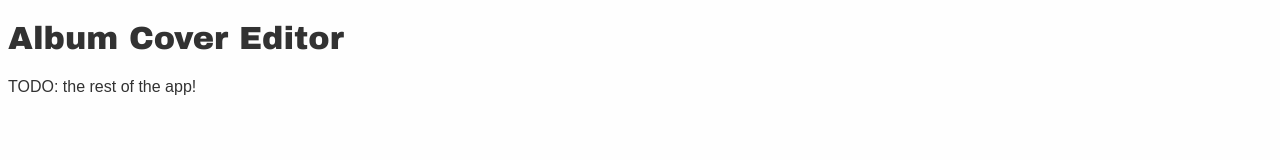
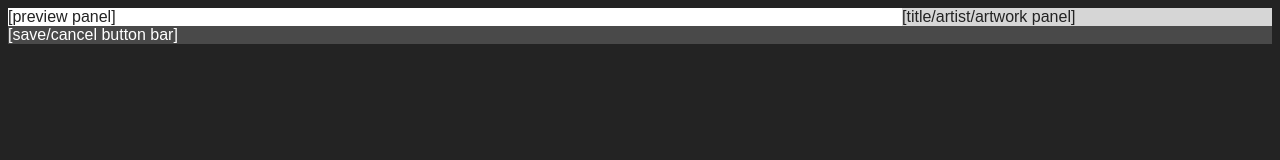
Before and after one commit to tapostrophemo/albumCoverEditor, a React app: page / in a window 1280 px wide. Built offline with nearby package versions, Linux system fonts and the light colour scheme.

Commit message:
simple layout of visual blocks for the Editor

```diff
--- a/src/index.scss
+++ b/src/index.scss
@@ -1,8 +1,8 @@
 @import "./stylesheets/variables";
 
 body {
-  color: $black;
-  background-color: $white;
+  color: $white;
+  background-color: $black;
   font-family: $font-stack;
 }
 
@@ -10,3 +10,29 @@ h1, h2, h3, h4, h5, h6 {
   font-weight: bold;
   font-family: $font-stack-headings;
 }
+
+.flex-container {
+  display: flex;
+  flex-direction: row;
+  flex-wrap: wrap;
+  align-items: flex-start;
+  align-content: flex-start;
+
+  .bar {
+    align-self: flex-end;
+    flex-basis: 100%;
+    background-color: $dark-grey;
+  }
+}
+
+.preview {
+  color: $black;
+  background-color: $white;
+  flex-grow: 4;
+}
+
+.fields {
+  color: $black;
+  background-color: $light-grey;
+  flex-grow: 1;
+}
--- a/src/js/components/view/Editor.js
+++ b/src/js/components/view/Editor.js
@@ -3,9 +3,10 @@ import React from "react";
 class Editor extends React.Component {
   render() {
     return (
-      <div>
-        <h1>Album Cover Editor</h1>
-        <p>TODO: the rest of the app!</p>
+      <div class="flex-container">
+        <div className="panel preview">[preview panel]</div>
+        <div className="panel fields">[title/artist/artwork panel]</div>
+        <div className="bar button-bar">[save/cancel button bar]</div>
       </div>
     );
   }
--- a/src/stylesheets/_variables.scss
+++ b/src/stylesheets/_variables.scss
@@ -1,5 +1,7 @@
-$white: #fefefe;
-$black: #323232;
+$white: #ffffff;
+$black: #232323;
+$light-grey: lighten($black, 70%);
+$dark-grey: lighten($black, 15%);
 
 $font-stack: Arial, Helvetica, sans-serif;
 $font-stack-headings: "Arial Black", Helvetica, sans-serif;
```
